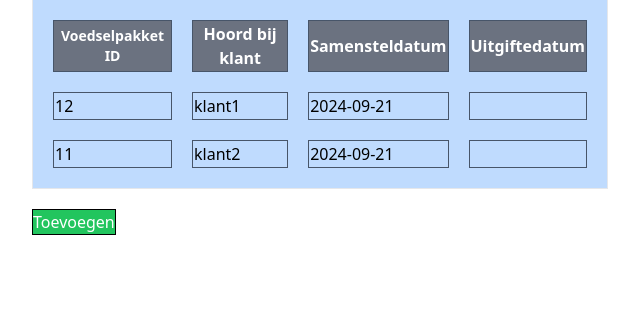
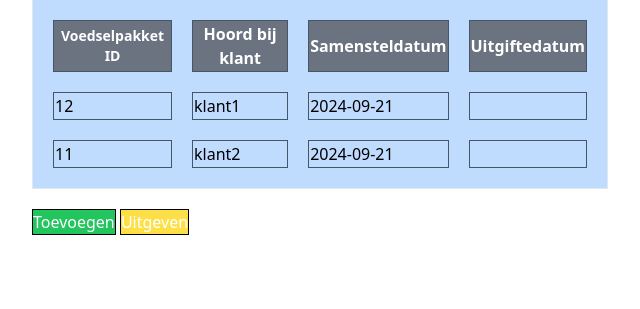
Before and after one commit to CrimsonPrinces/Examen-Project, a PHP site: page /Voedselpakket.php in a window 1280 px wide. Shown: the part 202-511 px from the top of the page, without its empty margins (0-640 px from the left). Run offline with PHP 8.4, Linux system fonts and the light colour scheme; a user stored in the database is signed in; data comes from the database, SQL or seed files in the repository; some libraries are stand-ins or nearby versions.

Commit message:
Attempt om uitgeef datum toetevoegen

```diff
--- a/Medewerker.php
+++ b/Medewerker.php
@@ -44,7 +44,7 @@
                         $prevUser = null;
                         while ($row = $result->fetch(PDO::FETCH_ASSOC)) {
                             if ($row["iduser"] != $prevUser) {
-                                echo "<tr class='border border-slate-600 text-black'>";
+                                echo "<tr>";
                                 echo "<td class='border border-slate-600 text-black'>" . $row["iduser"] . "</td>";
                                 echo "<td class='border border-slate-600 text-black'>" . $row["gebruikersnaam"] . "</td>";
                                 echo "<td class='border border-slate-600 text-black'>" . $row["idusertype"] . "</td>";
--- a/Voedselpakket.php
+++ b/Voedselpakket.php
@@ -102,7 +102,7 @@ function openWens() {
     </form>
 </div>
 <button class="open-button bg-green-500 text-white border border-black hover:bg-green-900 mt-5" onclick="openEnterForm()">Toevoegen</button>
-
+<button class="open-button bg-yellow-300 text-white border border-black hover:bg-yellow-500 mt-5" onclick="OpenUitgeef()">Uitgeven</button>
 <div class="form-popup" id="myEnterForm">
   <form class="form-container" method="post">
     <h2 class="text-lg border-b border-black mt-3 mb-3">Voedselpakket maken</h2>
@@ -138,6 +138,31 @@ function openWens() {
     <button class="text-black bg-white border border-black mt-5 hover:bg-red-500 hover:text-white " type="button" class="btn cancel" onclick="closeEnterForm()">Sluiten</button>
   </form>
 </div>
+<!--<div class="form-popup" id="Uitgeef">
+<form class="form-container" method="post">
+    <h2 class="text-lg border-b border-black mt-3 mb-3">Voedselpakket Uitgeven</h2>
+
+    <label for="cust"><b>Voedselpakket</b></label>
+    <select name="cust" id="cust">
+    <!-- <?php /*
+
+    $sqlUit = "SELECT idvoedselpakket, samensteldatum, idklant FROM voedselpakket WHERE uitgeefdatum == null";
+    $show = $conn->query($sqlUit);
+
+        if($show){
+            $pakket = null;
+            while($row = $show->fetch(PDO::FETCH_ASSOC)) {
+                if($row["idvoedselpakket"] != $pakket){
+                    echo "$row['idvoedselpakket']"
+                }
+            }
+        } */
+    ?>
+    </select>
+    <button class="text-black bg-white border border-black mt-5 hover:bg-green-500 hover:text-white " type="submit" class="btn" name="add">Toevoegen</button>
+    <button class="text-black bg-white border border-black mt-5 hover:bg-red-500 hover:text-white " type="button" class="btn cancel" onclick="closeEnterForm()">Sluiten</button>
+  </form> mijn attempt om uitgeef datum toetevoegen krijg er een beetje hoofdpijnvan ga hier maandag mee veder
+</div> -->
 <script>
 function openEnterForm() {
   document.getElementById("myEnterForm").style.display = "block";
```
